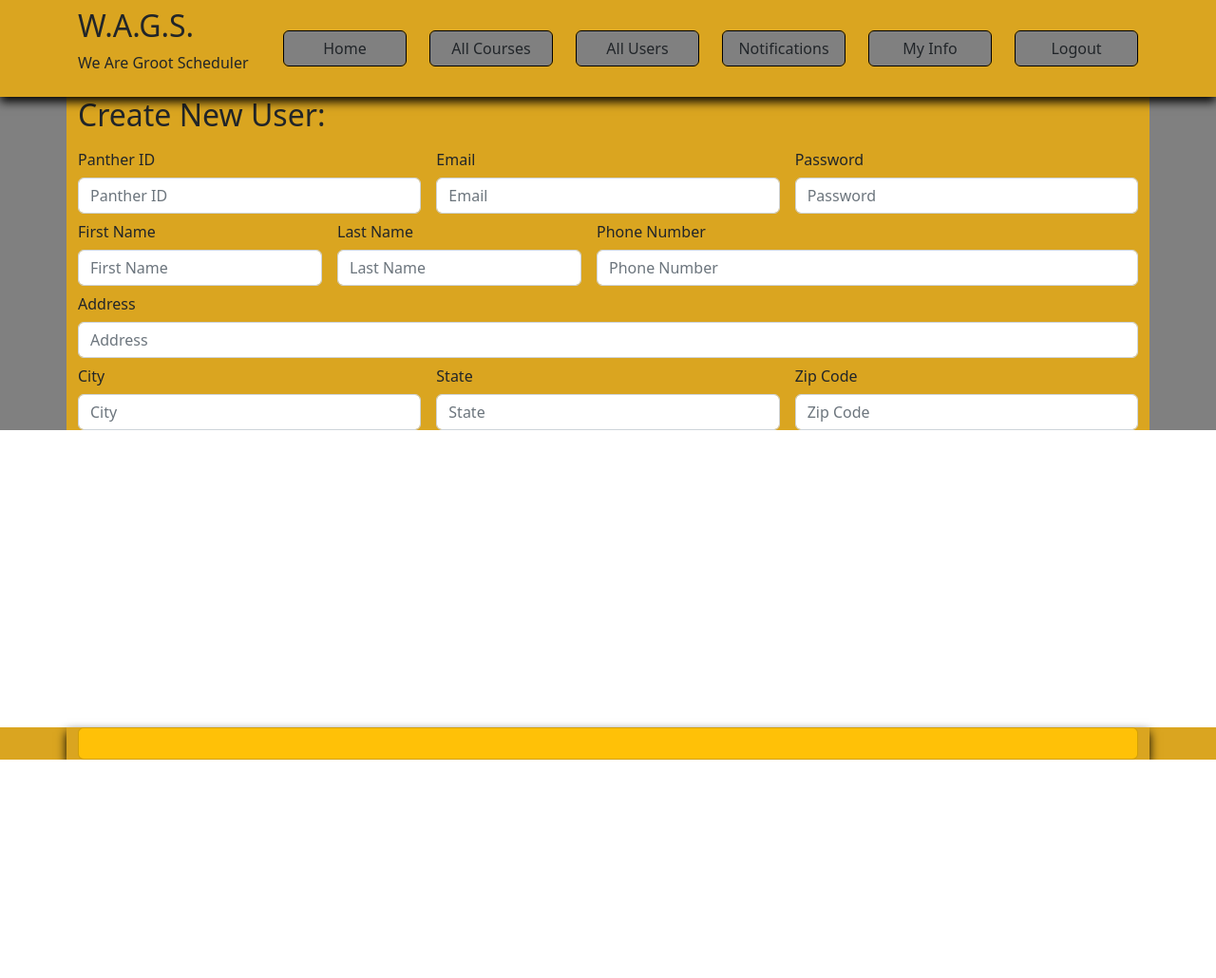
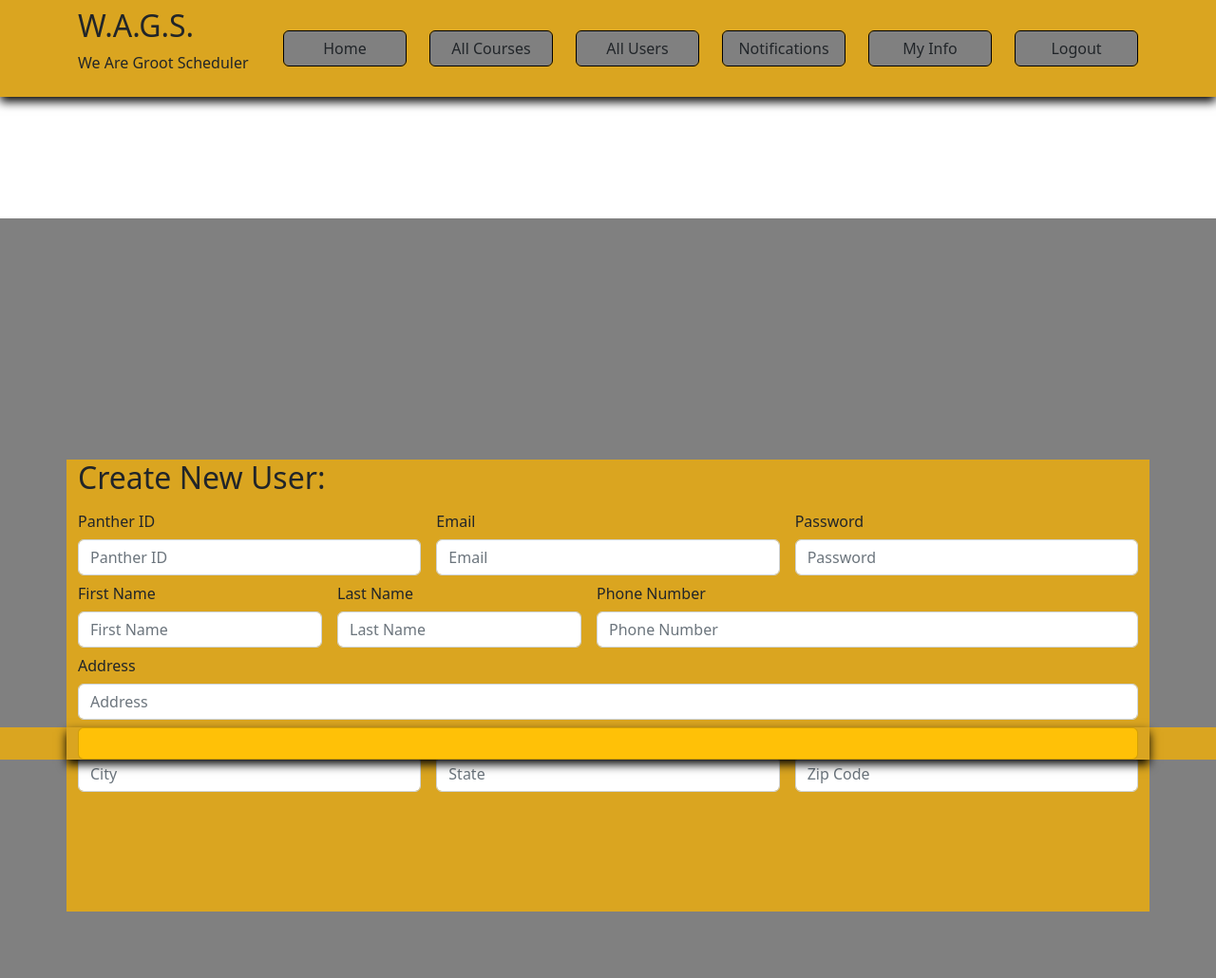
Before and after one commit to ConnorNethen/TAScheduler, a Django app: page /createUser/ in a window 1280 px wide. Shown: the whole page at 95% size. Before the commit the page ends 800 px from the top, so only its background shows below. Run offline with Django 4.2, Linux system fonts and the light colour scheme.

Commit message:
quick css edit

```diff
--- a/Scheduler/static/stylesheets/styles.css
+++ b/Scheduler/static/stylesheets/styles.css
@@ -97,19 +97,25 @@
     padding-top: 6.5%;
 }
 #createCourse-container{
-    margin-top: 0%;
-    height: 80%;
+    margin-top: 10%;
+    padding-top: 10%;
+    height: 100%;
     width: 100%;
     background-color: grey;
 }
 #createUser-container{
-    margin-top: 0%;
+    margin-top: 10%;
+    padding-top: 10%;
     width: 100%;
     background-color: grey;
 }
 #createCourse-container-sm{
     background-color: goldenrod;
+    margin-top: 10%;
+    padding-bottom: 10%;
 }
 #createUser-container-sm{
     background-color: goldenrod;
+    margin-top: 10%;
+    padding-bottom: 10%;
 }
--- a/templates/Scheduler/createCourses.html
+++ b/templates/Scheduler/createCourses.html
@@ -3,7 +3,7 @@
 {% block title %}Create Course - TA Scheduler{% endblock %}
 
 {% block body %}
-    <div class="container-fluid g-6" id="createCourse-container">
+    <div class="container-fluid g-6 min-vh-100" id="createCourse-container">
         <div class="row"></div>
         <div class="container-md" id="CreateCourseBox">
             <h2>Create New Course:</h2>
--- a/templates/Scheduler/createUser.html
+++ b/templates/Scheduler/createUser.html
@@ -3,7 +3,7 @@
 {% block title %}Create User - TA Scheduler{% endblock %}
 
 {% block body %}
-    <div class="container-fluid min-vh-80" id="createUser-container">
+    <div class="container-fluid min-vh-100" id="createUser-container">
         <div class="row"></div>
         <div class="container-md g-6" id="createUser-container-sm">
             <h2>Create New User:</h2>
```
